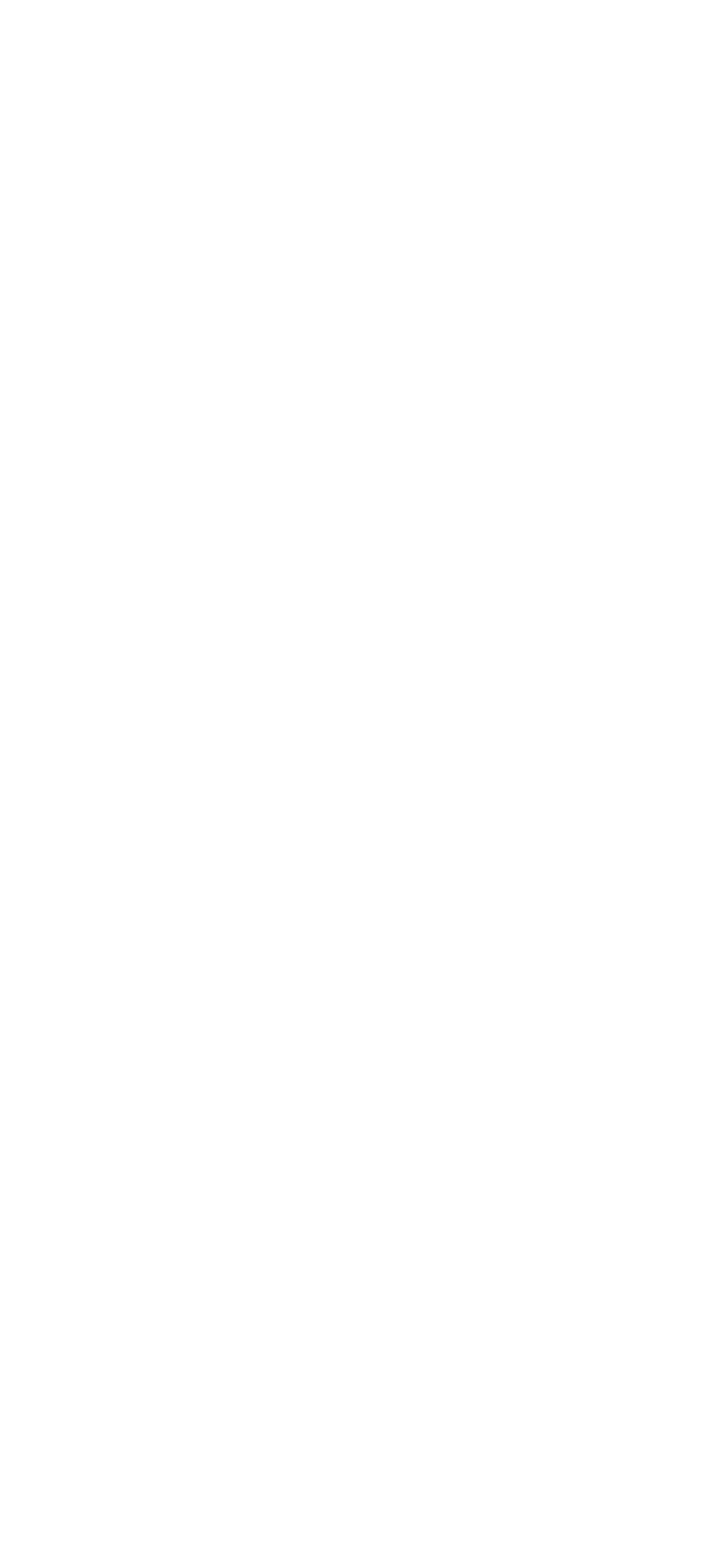
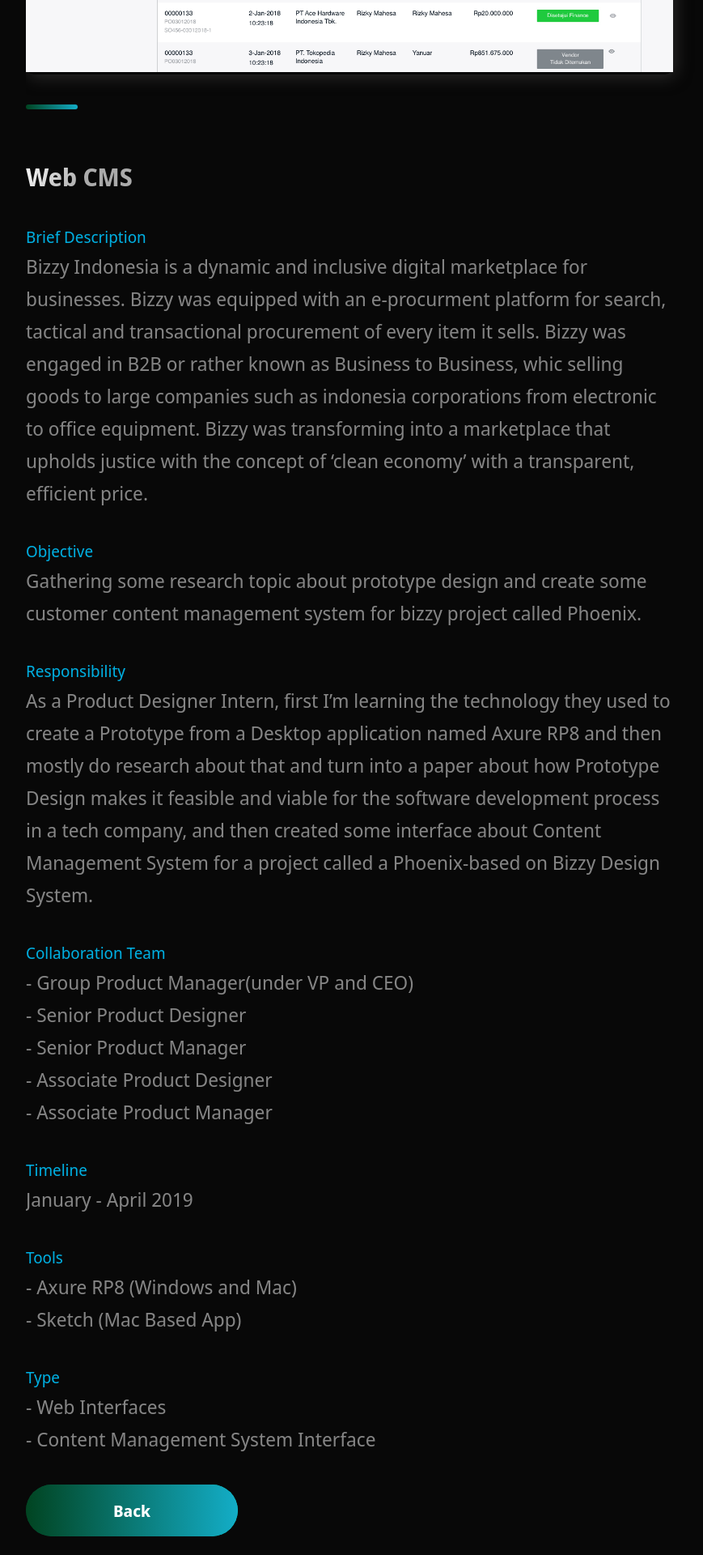
Before and after one commit to xtrajoes/Portfolio-Jordan, a Next.js app: page /BzyPages in a window 1280 px wide. Before the commit this address had no page. Shown: the part 740-2660 px from the top of the page at 81% size, without its empty margins (88-957 px from the left). Before the commit the page ends 800 px from the top, so only its background shows below. Built offline with nearby package versions, Linux system fonts and the light colour scheme.

Commit message:
add mrt pages

```diff
--- /dev/null
+++ b/src/components/Contents/BzyContents.js
@@ -0,0 +1,69 @@
+import React from 'react';
+import { Section, SectionText, SectionTitle, SectionDivider,  SectionSubText } from '../../styles/GlobalComponents';
+import { BlogCard, BlogCardContent, ExternalLinks, GridContainer, HeaderThree, Hr, Tag, TagList, TitleContent, UtilityList, Img } from '../Projects/ProjectsStyles';
+import Button from '../../styles/GlobalComponents/Button';
+import { AiOutlineArrowLeft } from 'react-icons/ai'
+import { LeftSection } from './ContentsStyles';
+import { projects } from '../../constants/constants';
+
+const Contents = (props) => (
+  <Section row nopadding>
+      <LeftSection>
+        <SectionTitle main center>
+          Bizzy Indonesia <br/>
+          <h6>Phoenix Product B2B Platform  (2019)</h6>
+        </SectionTitle>
+        <BlogCardContent>
+          <Img src='images/Bizzy Project.jpg' />
+        </BlogCardContent>
+        <br/><br/>
+        <SectionDivider/>
+        <SectionTitle main> <h6> Web CMS </h6> </SectionTitle>
+        <SectionSubText>Brief Description </SectionSubText>
+          <SectionText  >
+            Bizzy Indonesia is a dynamic and inclusive digital marketplace for businesses. Bizzy was equipped with an e-procurment platform for search, tactical and transactional procurement of every item it sells. Bizzy was engaged in B2B or rather known as Business to Business, whic selling goods to large companies such as indonesia corporations from electronic to office equipment. Bizzy was transforming into a marketplace that upholds justice with the concept of ‘clean economy’ with a transparent, efficient price.
+          </SectionText>
+        <SectionSubText>Objective </SectionSubText>
+          <SectionText >
+            Gathering some research topic about prototype design and create some customer content management system for bizzy project called Phoenix.
+          </SectionText>
+        <SectionSubText>Responsibility </SectionSubText>
+          <SectionText >
+            As a Product Designer Intern, first I’m learning the technology they used to create a Prototype from a Desktop application named Axure RP8 and then mostly do research about that and turn into a paper about how Prototype Design makes it feasible and viable for the software development process in a tech company, and then created some interface about Content Management System for a project called a Phoenix-based on Bizzy Design System.
+          </SectionText>
+        <SectionSubText>Collaboration Team </SectionSubText>
+          <SectionText >
+            - Group Product Manager(under VP and CEO)
+            <br/>
+            - Senior Product Designer
+            <br/>
+            - Senior Product Manager
+            <br/>
+            - Associate Product Designer
+            <br/>
+            - Associate Product Manager
+          </SectionText>
+        <SectionSubText>Timeline </SectionSubText>
+          <SectionText >
+            January - April 2019
+          </SectionText>
+        <SectionSubText>Tools </SectionSubText>
+          <SectionText >
+            - Axure RP8 (Windows and Mac)
+            <br/>
+            - Sketch (Mac Based App)
+          </SectionText>
+        <SectionSubText>Type </SectionSubText>
+          <SectionText >
+            - Web Interfaces
+            <br/>
+            - Content Management System Interface
+          </SectionText>
+        <Button onClick={() => window.location = '/ ' }>
+          Back
+        </Button>
+      </LeftSection>
+  </Section>
+);
+
+export default Contents;
--- a/src/constants/constants.js
+++ b/src/constants/constants.js
@@ -30,7 +30,7 @@
         description: "Gathering some research topic about prototype design and create some customer content management system for bizzy project called Phoenix..",
         image: '/images/Bizzy Project.jpg',
         tags: ['Axure RP8', 'Sketch'],
-        source: 'https://google.com',
+        source: '/BzyPages',
         context: 'UI/UX + Research',
         id: 3,
     },
--- /dev/null
+++ b/src/pages/BzyPages.js
@@ -0,0 +1,19 @@
+
+import BzyContents from '../components/Contents/BzyContents';
+import Footer from '../components/Footer/Footer'
+import HeaderContent from '../components/Header/HeaderContent'
+import Header from '../components/Header/Header'
+import { Layout } from '../layout/Layout';
+
+
+const BzyPage = () => {
+  return(
+    <>
+    <HeaderContent/>
+      <BzyContents/>
+    <Footer/>
+    </>
+  );
+}
+
+export default BzyPage;
```
